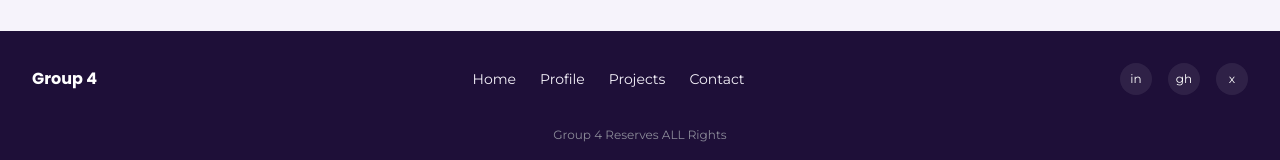
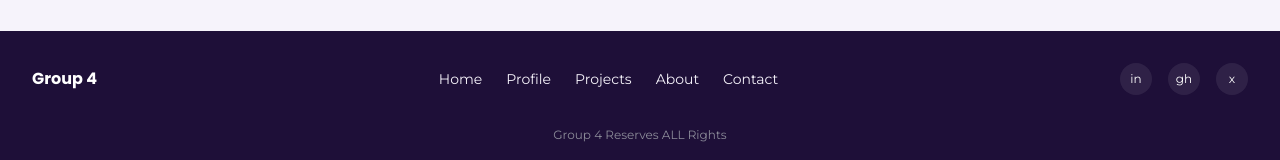
Before and after one commit to Macrinejangu/Group4_Portfolio, a React (Vite) app: page / in a window 1280 px wide. Shown: the part 2218-2378 px from the top of the page. Built offline with nearby package versions, Linux system fonts and the light colour scheme.

Commit message:
Added the about link to the bottom. Nav

```diff
--- a/src/Components/bottomNav.jsx
+++ b/src/Components/bottomNav.jsx
@@ -12,6 +12,7 @@ export default function bottomNav (){
                <Link to="/">Home</Link>
                <Link to="/profile">Profile</Link>
                <Link to="/projects">Projects</Link>
+               <Link to="/about">About</Link>
                <Link to="/contact">Contact</Link>
            </div>
                <div className="footer-socials">
```
